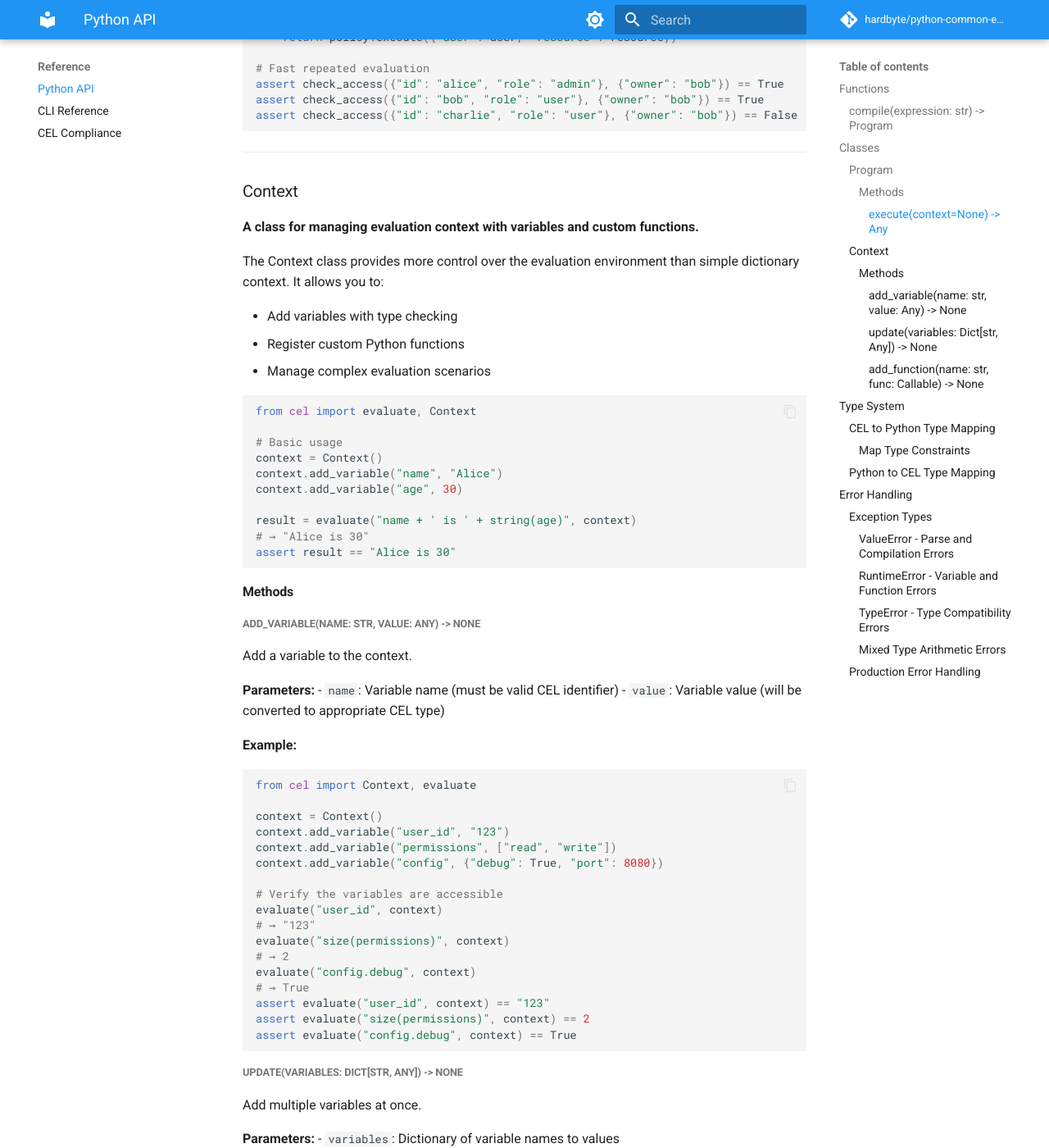
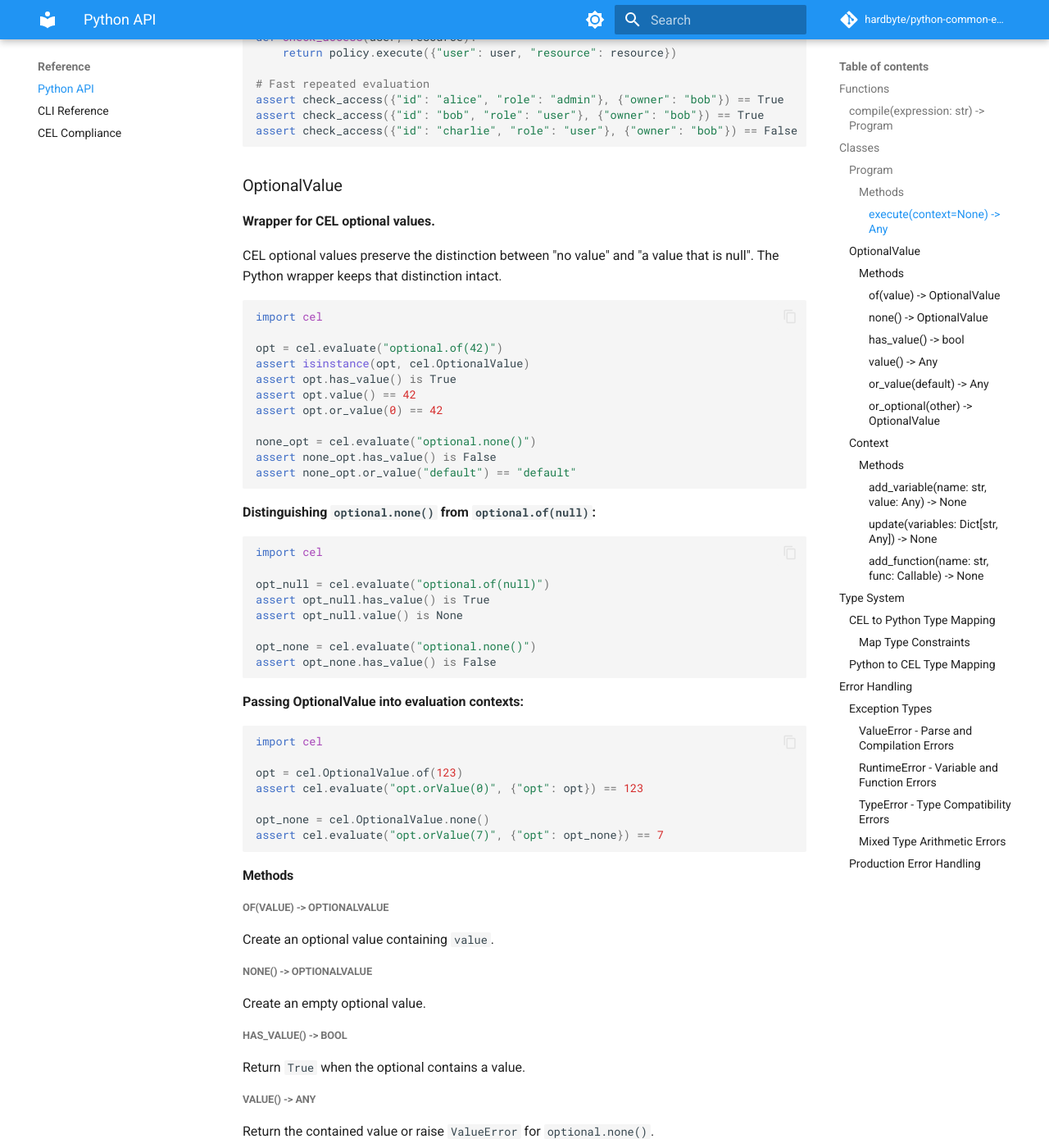
Before and after one commit to hardbyte/python-common-expression-language, an MkDocs documentation site: the page built from docs/reference/python-api.md, in a window 1280 px wide and 1400 px high, scrolled down 2692 px. Shown: the whole window at 82% size. Built offline with MkDocs 1.6.1 and Material for MkDocs 9.7.7, drawn with Linux system fonts in a browser that asks for light colours; comment, search, counter and statistics services are not loaded; some of the changed text lies outside the part shown.

Commit message:
Upgrade cel crate to 0.12.0 and add optional wrapper

````diff
--- a/Cargo.toml
+++ b/Cargo.toml
@@ -10,7 +10,7 @@ crate-type = ["cdylib"]
 
 [dependencies]
 pyo3 = { version = "0.27", features = ["chrono", "py-clone"]}
-cel = { version = "0.11.6", features = ["chrono", "json", "regex"] }
+cel = { version = "0.12.0", features = ["chrono", "json", "regex", "bytes"] }
 log = "0.4.27"
 pyo3-log = { git = "https://github.com/a1phyr/pyo3-log.git", branch = "pyo3_0.27" }
 chrono = { version = "0.4.42", features = ["serde"] }
--- a/docs/reference/python-api.md
+++ b/docs/reference/python-api.md
@@ -23,10 +23,10 @@ This function parses and compiles a CEL expression, returning a Program object t
 
 **Example:**
 ```python
-from cel import compile
+import cel
 
 # Compile once
-program = compile("x + y")
+program = cel.compile("x + y")
 
 # Execute many times with different contexts
 result1 = program.execute({"x": 1, "y": 2})
@@ -50,10 +50,10 @@ assert result2 == 30  # → 30
 The Program class represents a pre-compiled CEL expression. Use this when you need to evaluate the same expression many times with different variable bindings. Compiling once and executing multiple times is significantly faster than calling `evaluate()` repeatedly.
 
 ```python
-from cel import compile
+import cel
 
 # Compile the expression once
-program = compile("price * quantity > 100")
+program = cel.compile("price * quantity > 100")
 
 # Execute many times with different contexts
 result1 = program.execute({"price": 10, "quantity": 20})
@@ -82,9 +82,9 @@ Execute the compiled program with the given context.
 
 **Example with dict context:**
 ```python
-from cel import compile
+import cel
 
-program = compile("user.name + ' is ' + user.role")
+program = cel.compile("user.name + ' is ' + user.role")
 result = program.execute({
     "user": {"name": "Alice", "role": "admin"}
 })
@@ -93,9 +93,10 @@ assert result == "Alice is admin"
 
 **Example with Context object:**
 ```python
-from cel import compile, Context
+import cel
+from cel import Context
 
-program = compile("greet(name)")
+program = cel.compile("greet(name)")
 
 ctx = Context()
 ctx.add_variable("name", "World")
@@ -107,10 +108,10 @@ assert result == "Hello, World!"
 
 **Performance pattern - compile once, execute many:**
 ```python
-from cel import compile
+import cel
 
 # Access control policy - compiled once at startup
-policy = compile(
+policy = cel.compile(
     'user.role == "admin" || resource.owner == user.id'
 )
 
@@ -123,6 +124,76 @@ assert check_access({"id": "alice", "role": "admin"}, {"owner": "bob"}) == True
 assert check_access({"id": "bob", "role": "user"}, {"owner": "bob"}) == True
 assert check_access({"id": "charlie", "role": "user"}, {"owner": "bob"}) == False
 ```
+
+### OptionalValue
+
+**Wrapper for CEL optional values.**
+
+CEL optional values preserve the distinction between "no value" and "a value that is null".
+The Python wrapper keeps that distinction intact.
+
+```python
+import cel
+
+opt = cel.evaluate("optional.of(42)")
+assert isinstance(opt, cel.OptionalValue)
+assert opt.has_value() is True
+assert opt.value() == 42
+assert opt.or_value(0) == 42
+
+none_opt = cel.evaluate("optional.none()")
+assert none_opt.has_value() is False
+assert none_opt.or_value("default") == "default"
+```
+
+**Distinguishing `optional.none()` from `optional.of(null)`:**
+```python
+import cel
+
+opt_null = cel.evaluate("optional.of(null)")
+assert opt_null.has_value() is True
+assert opt_null.value() is None
+
+opt_none = cel.evaluate("optional.none()")
+assert opt_none.has_value() is False
+```
+
+**Passing OptionalValue into evaluation contexts:**
+```python
+import cel
+
+opt = cel.OptionalValue.of(123)
+assert cel.evaluate("opt.orValue(0)", {"opt": opt}) == 123
+
+opt_none = cel.OptionalValue.none()
+assert cel.evaluate("opt.orValue(7)", {"opt": opt_none}) == 7
+```
+
+#### Methods
+
+##### of(value) -> OptionalValue
+
+Create an optional value containing `value`.
+
+##### none() -> OptionalValue
+
+Create an empty optional value.
+
+##### has_value() -> bool
+
+Return `True` when the optional contains a value.
+
+##### value() -> Any
+
+Return the contained value or raise `ValueError` for `optional.none()`.
+
+##### or_value(default) -> Any
+
+Return the contained value if present, otherwise `default`.
+
+##### or_optional(other) -> OptionalValue
+
+Return `self` if it has a value, otherwise return `other`.
 
 ---
 
````
Also changed, not shown: README.md (+2 -2 lines), docs/getting-started/quick-start.md (+2 -2 lines), 6 other files.
